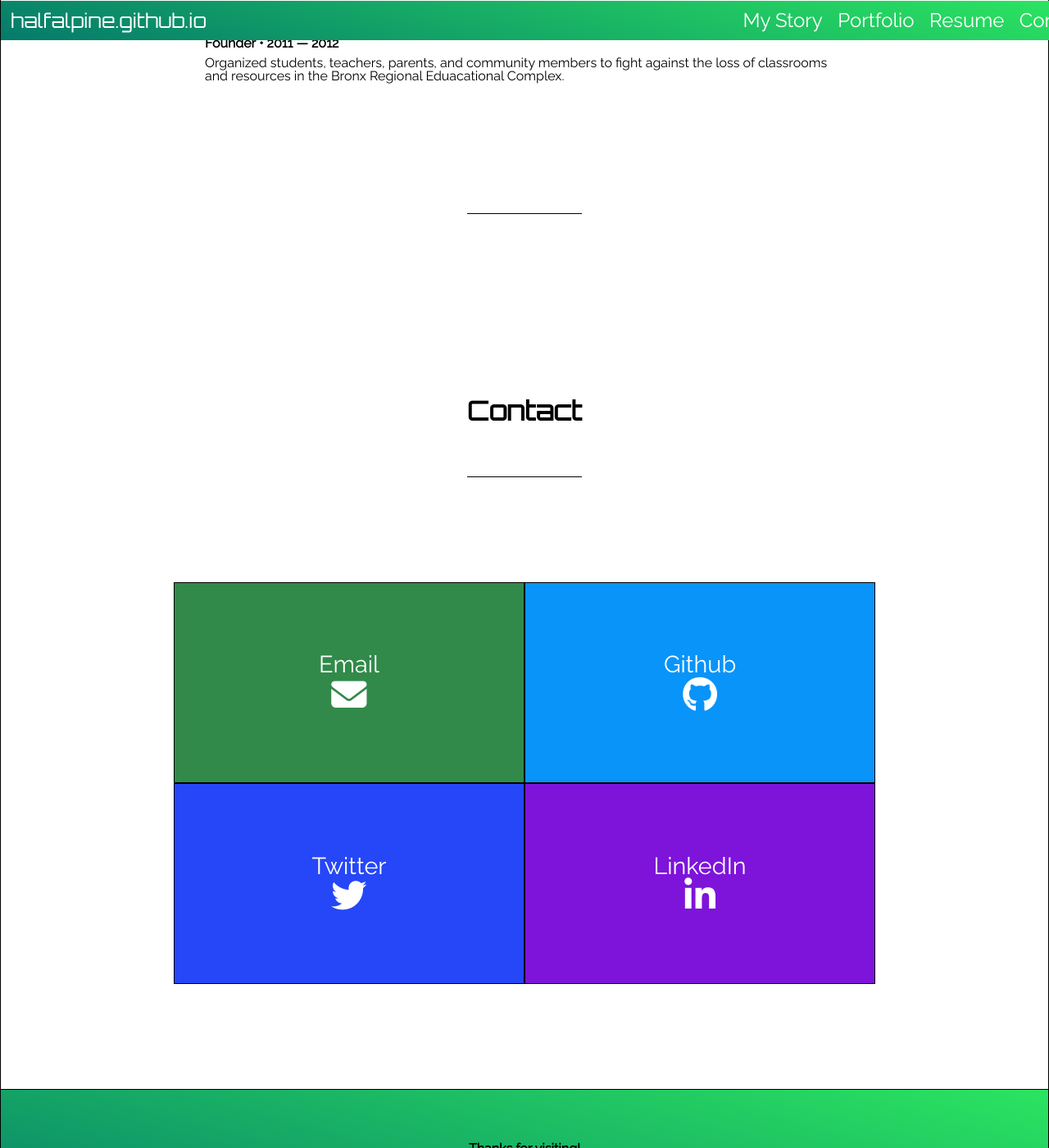
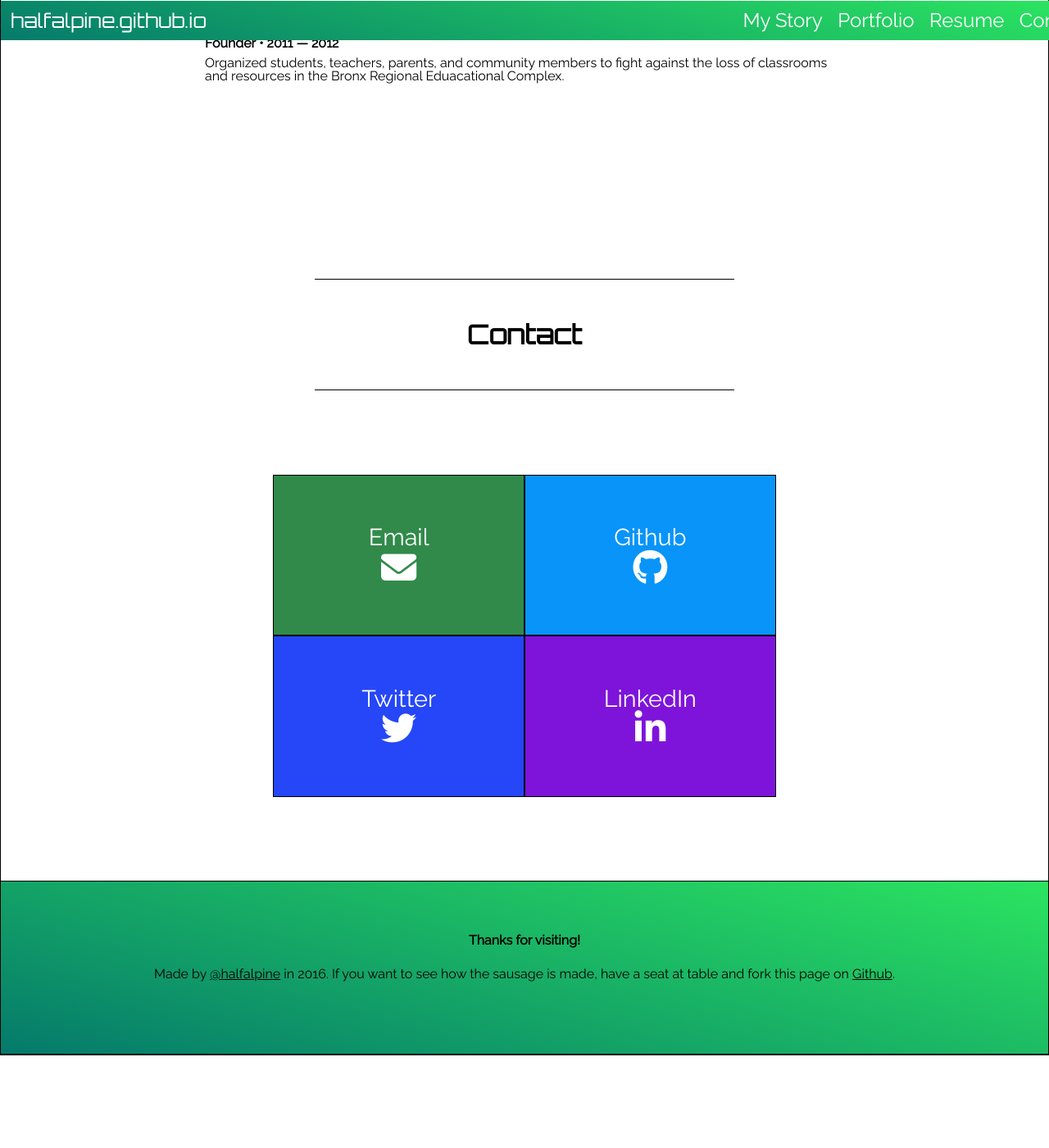
Before and after one commit to halfalpine/halfalpine.github.io, a Jekyll site: the page built from index.html, in a window 1280 px wide and 1400 px high, scrolled down 3600 px. Shown: the whole window at 82% size. Built offline with Jekyll 4.4.1, drawn with Linux system fonts in a browser that asks for light colours; nearby versions of some CDN libraries; after the commit the page ends 4887 px from its top, so only the background shows below that.

Commit message:
Improve responsive layout for contact boxes

```diff
--- a/_sass/_about-me.sass
+++ b/_sass/_about-me.sass
@@ -41,7 +41,6 @@
     width: 50%
 
     #bio
-      margin-top: 10%
       width: 100%
 
       #bio-img
--- a/_sass/_contact.sass
+++ b/_sass/_contact.sass
@@ -1,14 +1,15 @@
 #contact
+  width: 80%
+  margin: 0 auto
   margin-top: 10%
   //background-color: white
+  &:before
+    content: ''
+    display: block
+    height: 5em
 
   .title
-    display: table
     margin: 0 auto
-    &:before
-      content: ''
-      display: block
-      height: 5em
 
   #links-box
     display: flex
@@ -16,7 +17,7 @@
     justify-content: center
     margin: auto
     padding: 10% 0
-    width: 67%
+    width: 80%
 
   .contact
     width: 50%
@@ -30,3 +31,20 @@
 
   .fa
     font-size: 1.5em
+
+@media (min-width: 415px) and (max-width: 768px)
+
+  #contact
+    width: 60%
+
+
+
+@media (min-width: 768px)
+
+  #contact
+
+    .title
+      width: 50%
+
+    #links-box
+      width: 60%
```
